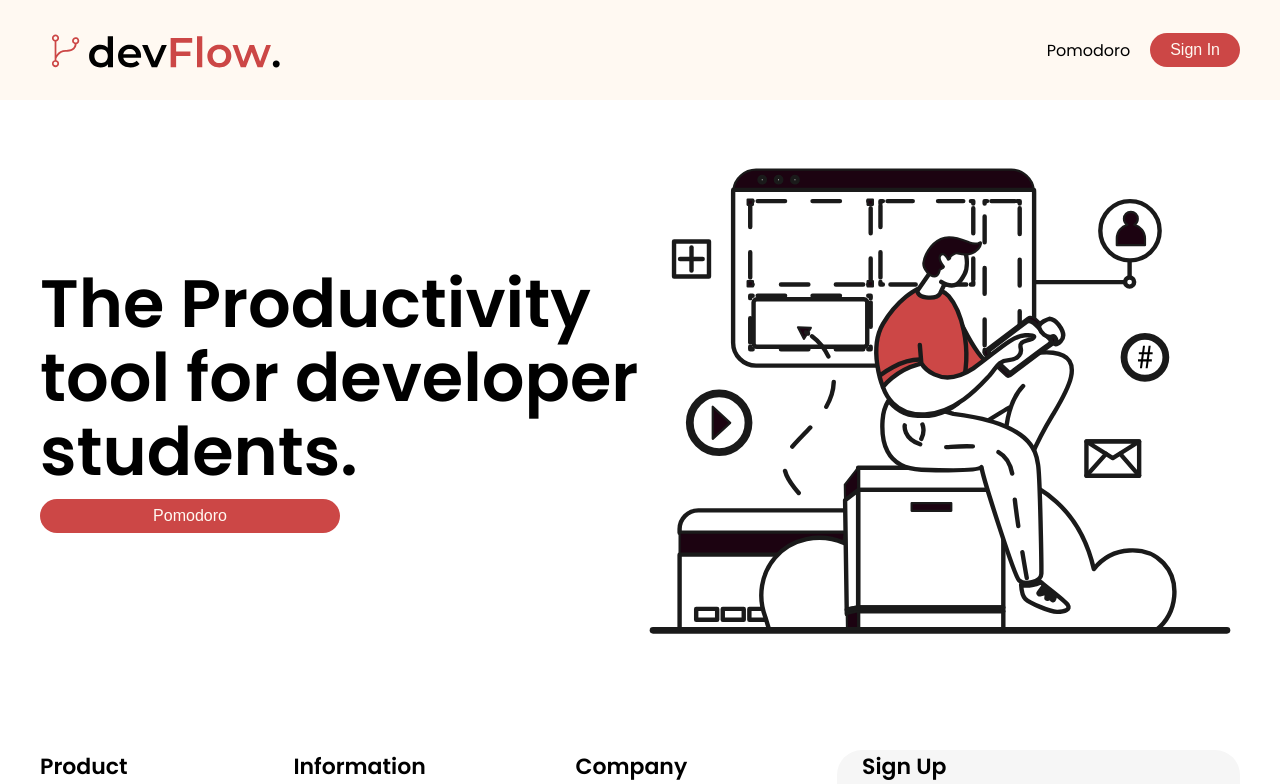
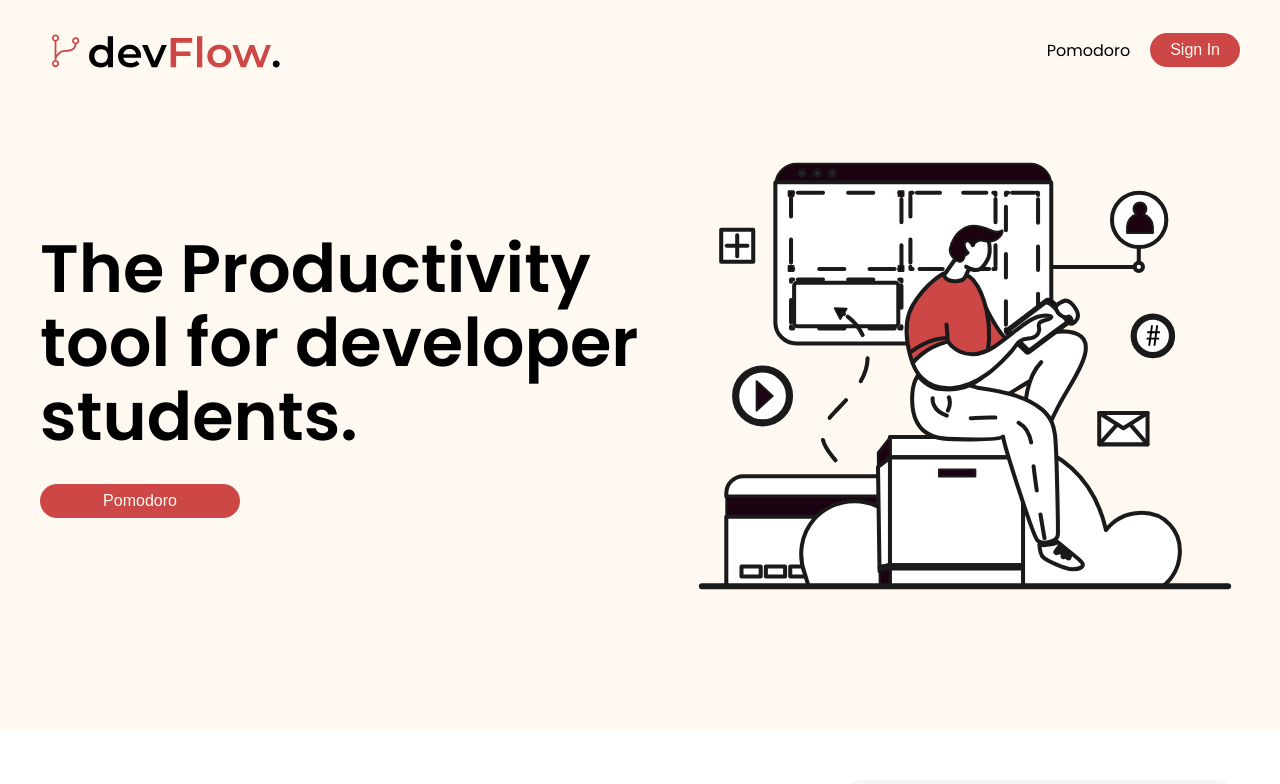
Before and after one commit to kajberg84/devFlow, a React (Create React App) app: page / in a window 1280 px wide. Shown: the top 784 px of the page. Built offline with nearby package versions, Linux system fonts and the light colour scheme.

Commit message:
HomePage html, css refaktoriserad

```diff
--- a/src/components/button/Button.css
+++ b/src/components/button/Button.css
@@ -4,6 +4,7 @@
     outline: none;
     border-radius: 50px;
     cursor: pointer;
+    max-width: 200px;
 }
 
 .btn-primary {
--- a/src/pages/HomePage/HomePage.css
+++ b/src/pages/HomePage/HomePage.css
@@ -1,15 +1,21 @@
 .main-container {
-  max-width: 1200px;
   display: flex;
   flex-direction: row;
   align-items: center;
-  margin: 0 auto;
+  background-color: var(--color-off-white)
 }
 
-.main-wrapper, .mainImage {
-  width: 50%;
+.main-wrapper {
+  max-width: 1200px;
+  margin: 0 auto 80px;
+  display: flex;
+  align-items: center;
 }
 
 .mainImage {
-  width: 50%;
+  width: 70%;
 }
+
+h1 {
+  margin-bottom: 20px;
+}
--- a/src/pages/HomePage/HomePage.jsx
+++ b/src/pages/HomePage/HomePage.jsx
@@ -1,19 +1,22 @@
-import React from 'react';
-import './HomePage.css';
-import startImage from '../../utils/images/startimage.svg';
-import { Button } from '../../components/button/Button';
+import React from "react";
+import "./HomePage.css";
+import startImage from "../../utils/images/startimage.svg";
+import { Button } from "../../components/button/Button";
 
 export const HomePage = () => {
   return (
     <main className="main-container">
       <div className="main-wrapper">
+        <div className="main-content">
             <h1>The Productivity tool for developer students.</h1>
-        <Button customCssClass="btn-primary signIn--button" text="Pomodoro" />
+            <Button className="btn-home" customCssClass="btn-primary signIn--button" text="Pomodoro" />
         </div>
-
-    <img src={startImage} alt="Person reading a box while sitting on a box" className="mainImage">
-    </img>
-
+        <img
+          src={startImage}
+          alt="Person reading a box while sitting on a box"
+          className="mainImage"
+        ></img>
+      </div>
     </main>
-    )
-}
+  );
+};
```
Lines whose indentation alone changed are shown as unchanged.
